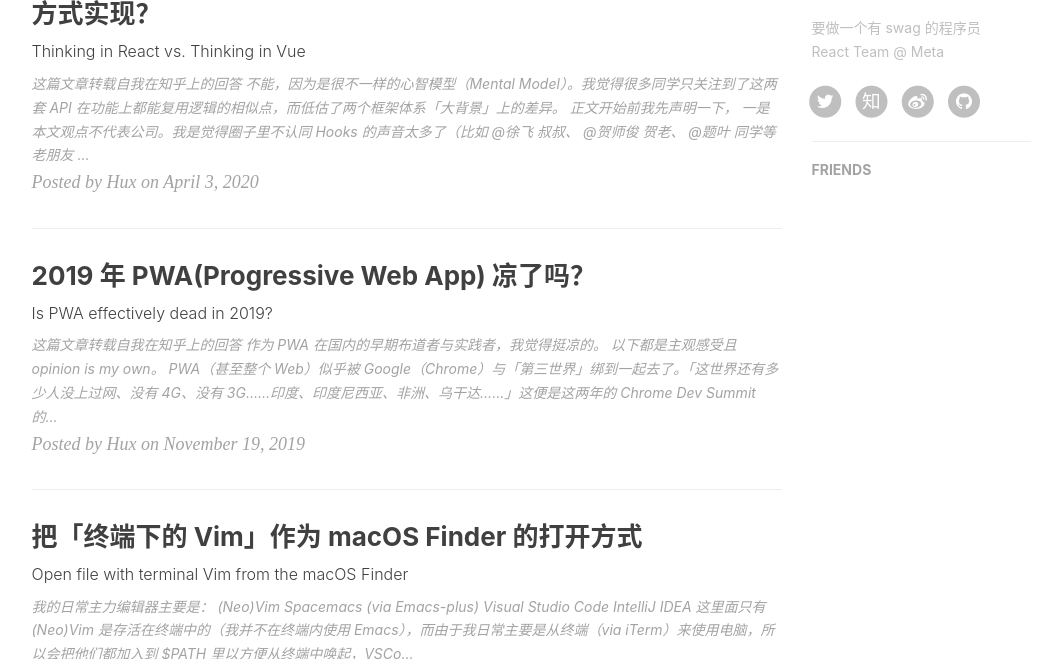
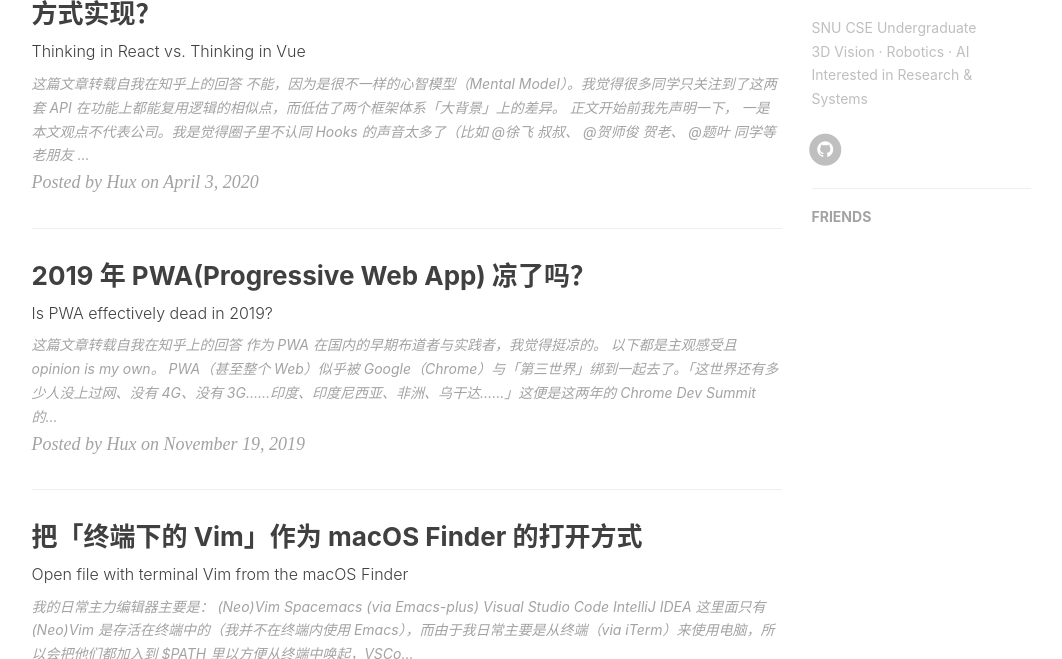
Before and after one commit to euntimes2/euntimes2.github.io, a Jekyll site: the page built from index.html, in a window 1280 px wide and 900 px high, scrolled down 789 px, cut to the strip 241-900 px from the top of the window. Shown: the whole strip, without its empty margins (136-1198 px from the left). Built offline with Jekyll 4.4.1, drawn with Linux system fonts in a browser that asks for light colours; nearby versions of some CDN libraries; the list of posts is cut into pages by our own code; comment, search, counter and statistics services are not loaded; part of the change alters nothing that is shown.

Commit message:
change config

```diff
--- a/_config.yml
+++ b/_config.yml
@@ -1,27 +1,26 @@
 # Site settings
 title: SangHyun Park
-SEOTitle: SangHyun's Blog
+SEOTitle: SangHyun Park | 3D Vision & Robotics
 header-img: img/home-bg.jpg
 email: qkrtkdgus39@snu.ac.kr
-description: "hello this is sanghyun's blog"
-keyword: "Python, Java, 3D vision, Robotics"
-url: "https://euntimes2.github.io" # your host, for absolute URL
-baseurl: "" # for example, '/blog' if your blog hosted on 'host/blog'
+description: "SNU Computer Science undergraduate interested in 3D Vision, Robotics, and AI."
+keyword: "Computer Vision, 3D Vision, Robotics, AI, Python, PyTorch"
+url: "https://euntimes2.github.io"
+baseurl: ""
 
 # Publish posts or collection documents with a future date.
 future: true
 
 # SNS settings
 RSS: false
-weibo_username: huxpro
-zhihu_username: huxpro
-github_username: huxpro
-twitter_username: huxpro
-#facebook_username:  huxpro
-#linkedin_username:  firstname-lastname-idxxxx
+weibo_username:
+zhihu_username:
+github_username: euntimes2
+twitter_username:
+# facebook_username:
+# linkedin_username: sanghyun-park
 
 # Build settings
-# from 2016, 'pygments' is unsupported on GitHub Pages. Use 'rouge' for highlighting instead.
 highlighter: rouge
 permalink: pretty
 paginate: 10
@@ -34,23 +33,15 @@ exclude:
     "README.md",
     "README.zh.md",
   ]
-anchorjs: true # if you want to customize anchor. check out line:181 of `post.html`
-# If you have timezone issue (e.g. #68) in China, uncomment to use this:
-#timezone: CN
+anchorjs: true
 
-# Gems
-# from PR#40, to support local preview for Jekyll 3.0
-# make sure you have this gem installed
-# `$ gem install jekyll-paginate`
+# Plugins
 plugins: [jekyll-paginate]
 
 # Markdown settings
-# replace redcarpet to kramdown,
-# although redcarpet can auto highlight code, the lack of header-id make the catalog impossible, so I switch to kramdown
-# document: http://jekyllrb.com/docs/configuration/#kramdown
 markdown: kramdown
 kramdown:
-  input: GFM # use Github Flavored Markdown !important
+  input: GFM
   syntax_highlighter_opts:
     span:
       line_numbers: false
@@ -59,44 +50,31 @@ kramdown:
       start_line: 1
 
 # Disqus settings
-disqus_username: hux
-
-# Netease settings
-netease_comment: false
+disqus_username: sanghyunpark
 
 # Analytics settings
-# Baidu Analytics
-# ba_track_id: [your track id]
-
-# Google Analytics
-ga_track_id: "UA-49627206-1" # Format: UA-xxxxxx-xx
-ga_domain: huangxuan.me
+# 👉 나중에 GA4로 바꾸는 게 좋음 (지금은 비워둠)
+# ga_track_id:
+# ga_domain:
 
 # Sidebar settings
-sidebar: true # whether or not using Sidebar.
-sidebar-about-description: "要做一个有 swag 的程序员 <br> React Team @ Meta"
-sidebar-avatar: https://github.com/Huxpro.png # use absolute URL, seeing it's used in both `/` and `/about/`
+sidebar: true
+sidebar-about-description: >
+  SNU CSE Undergraduate <br>
+  3D Vision · Robotics · AI <br>
+  Interested in Research & Systems
+sidebar-avatar: https://github.com/euntimes2.png
 
 # Featured Tags
-featured-tags: true # whether or not using Feature-Tags
-featured-condition-size: 1 # A tag will be featured if the size of it is more than this condition value
+featured-tags: true
+featured-condition-size: 1
 
 # Progressive Web Apps
 chrome-tab-theme-color: "#000000"
 service-worker: true
 
-# MathJax rendering for layout:page (e.g. post preview)
-page-mathjax: false
+# MathJax
+page-mathjax: true
 
-# Friends
-friends:
-  [
-    #{ title: "乱序（Midare）", href: "http://mida.re/" },
-    #{ title: "Ebn Zhang", href: "https://ebnbin.dev/" },
-    #{ title: "Kun Qian", href: "http://kunq.me" },
-    #{ title: "Sherry Woo", href: "https://sherrywoo.me/" },
-    #{ title: "SmdCn", href: "http://blog.smdcn.net" },
-    #{ title: "JiyinYiyong", href: "http://tiye.me/" },
-    #{ title: "DHong Say", href: "http://dhong.co" },
-    #{ title: "尹峰以为", href: "http://ingf.github.io/" },
-  ]
+# Friends (optional, 일단 비워두는 게 깔끔)
+friends: []
```
